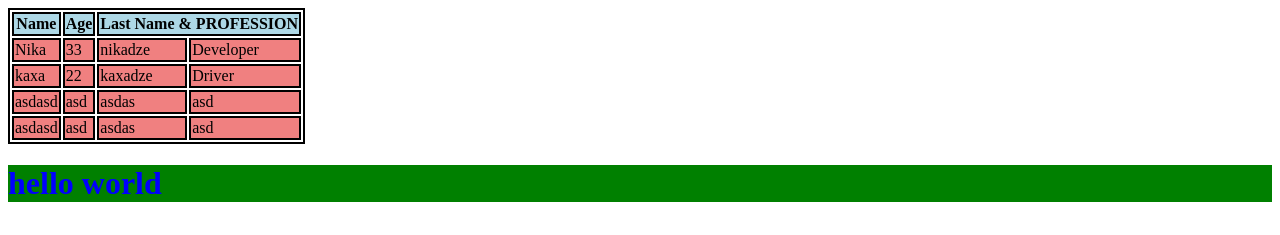
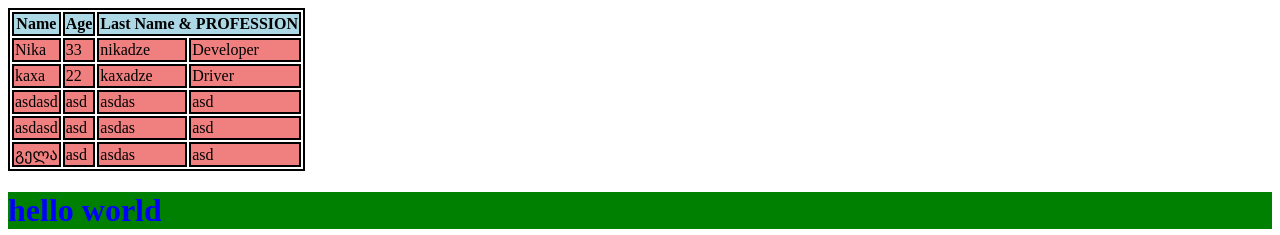
Before and after one commit to Datodia/Lecture3, a plain HTML site: page index.html in a window 1280 px wide. Shown: the top 235 px of the page. Drawn offline with Linux system fonts and the light colour scheme.

Commit message:
ასდ

```diff
--- a/index.html
+++ b/index.html
@@ -40,6 +40,12 @@
             <td>asdas</td>
             <td>asd</td>
         </tr>
+        <tr>
+            <td>გელა</td>
+            <td>asd</td>
+            <td>asdas</td>
+            <td>asd</td>
+        </tr>
     </table>
 
     <h1>hello world</h1>
```
